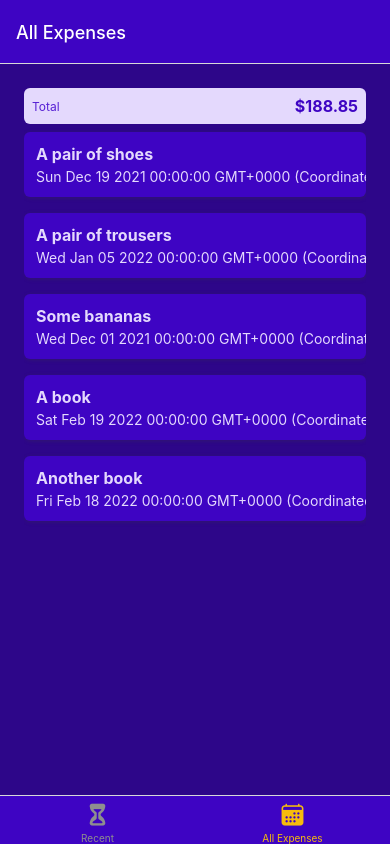
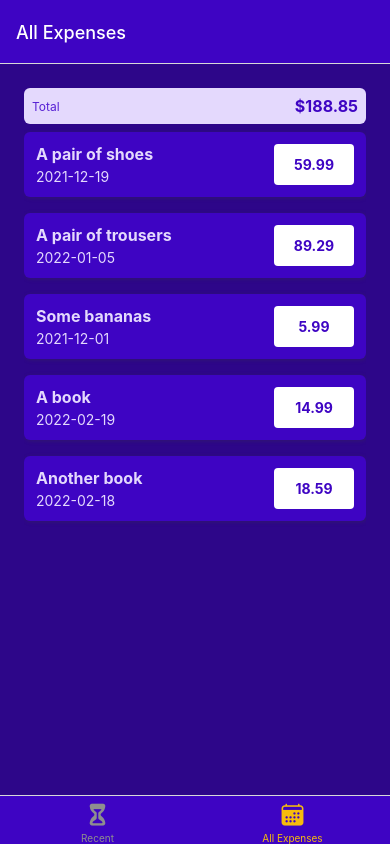
Before and after one commit to crislainesc/REACT_NATIVE_COURSE, a React Native app: screen /AllExpenses in a window 390 px wide. Built offline with nearby package versions, Linux system fonts and the light colour scheme.

Commit message:
feat: function to format date added

```diff
--- a/components/ExpensesOutput/ExpenseItem.js
+++ b/components/ExpensesOutput/ExpenseItem.js
@@ -1,6 +1,7 @@
 import { Pressable, StyleSheet, Text, View } from 'react-native';
 
 import { GlobalStyles } from '../../styles';
+import { getFormattedDate } from '../../utils/date';
 
 function ExpenseItem({ description, amount, date }) {
 	return (
@@ -10,7 +11,7 @@ function ExpenseItem({ description, amount, date }) {
 					<Text style={[styles.textBase, styles.description]}>
 						{description}
 					</Text>
-					<Text style={styles.textBase}>{date.toString()}</Text>
+					<Text style={styles.textBase}>{getFormattedDate(date)}</Text>
 				</View>
 				<View style={styles.amountContainer}>
 					<Text style={styles.amount}>{amount}</Text>
@@ -51,6 +52,7 @@ const styles = StyleSheet.create({
 		justifyContent: 'center',
 		alignItems: 'center',
 		borderRadius: 4,
+      minWidth: 80
 	},
 	amount: {
 		color: GlobalStyles.colors.primary500,
--- /dev/null
+++ b/utils/date.js
@@ -0,0 +1,7 @@
+export function getFormattedDate(date) {
+	const day = date.getDate();
+	const month = date.getMonth() + 1;
+	const year = date.getFullYear();
+
+	return `${year}-${month < 9 ? `0${month}` : month}-${day < 9 ? `0${day}` : day}`;
+}
```
